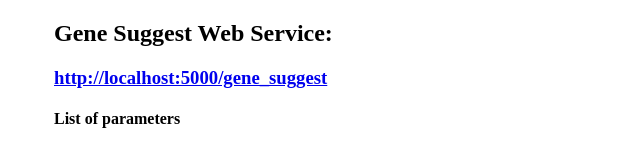
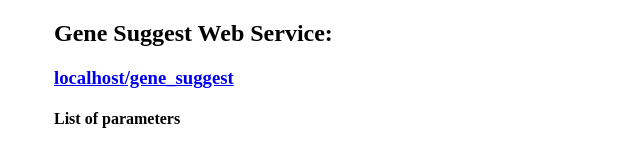
Before and after one commit to kandaj/ensembl_test, a website: page src/index.html in a window 1280 px wide. Shown: the top 149 px of the page, without its empty margins (186-826 px from the left). Drawn offline with nearby package versions, Linux system fonts and the light colour scheme.

Commit message:
index.html updated

```diff
--- a/src/index.html
+++ b/src/index.html
@@ -5,7 +5,7 @@
     <script src="https://code.jquery.com/ui/1.12.1/jquery-ui.js"></script>
     <script type="text/javascript">
         $(document).ready(function(){
-            document.getElementById("demo").innerHTML= location.hostnam+'/gene_suggest';
+            document.getElementById("webServiceUrl").innerHTML= location.hostname+'/gene_suggest';
             $("#gene").keyup(function(){
                var val = $("#gene").val();
                if(val){
```
